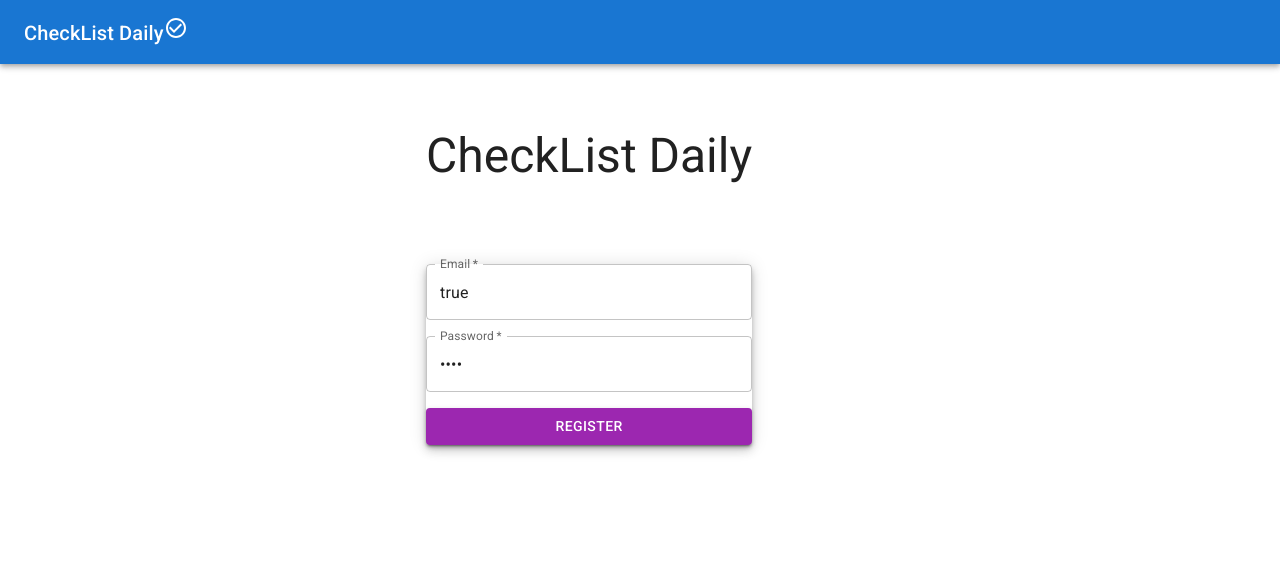
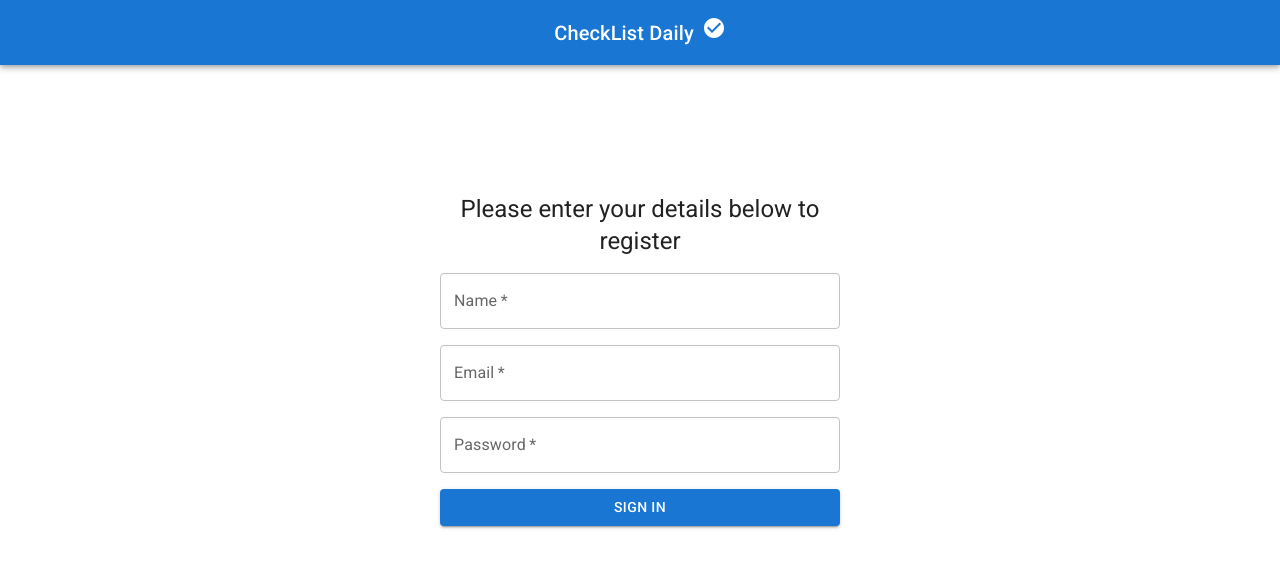
Before and after one commit to stefaniacamargo/Checklist-Daily, a React (Vite) app: page /register in a window 1280 px wide. Shown: the top 568 px of the page. Built offline with nearby package versions, Linux system fonts and the light colour scheme; no server answers.

Commit message:
Signup form functionality and styles term

```diff
--- a/src/components/AppNav.jsx
+++ b/src/components/AppNav.jsx
@@ -1,5 +1,5 @@
 import { AppBar, Box, Toolbar, Typography, Button } from "@mui/material";
-import CheckCircleOutlineIcon from "@mui/icons-material/CheckCircleOutline";
+import CheckCircleIcon from '@mui/icons-material/CheckCircle';
 
 import { useNavigate } from "react-router-dom";
 
@@ -17,11 +17,11 @@ export const AppNav = () => {
 
   return (
     <Box sx={{ flexGrow: 1 }}>
-      <AppBar position="static">
+      <AppBar position="static" color="primary">
         <Toolbar>
-          <Typography variant="h6" component="div" sx={{ flexGrow: 1 }}>
+          <Typography variant="h6" component="div" align="center" sx={{ flexGrow: 1, mb: 2 }}>
             CheckList Daily
-            <CheckCircleOutlineIcon />
+            <CheckCircleIcon sx={{ ml : 1, mt: 2}}/>
           </Typography>
           {isAuth && (
             <Button color="inherit" onClick={onLogoutClick}>
--- a/src/components/LoginForm.jsx
+++ b/src/components/LoginForm.jsx
@@ -6,12 +6,11 @@ import {
   CircularProgress,
   Alert,
   Typography,
-  Box
+  Box,
 } from "@mui/material";
-import CheckCircleOutlineIcon from "@mui/icons-material/CheckCircleOutline";
 import { signInWithEmailAndPassword } from "firebase/auth";
 import { useNavigate } from "react-router-dom";
-import { styled } from '@mui/material/styles';
+import { styled } from "@mui/material/styles";
 
 const FormContainer = styled(Box)`
   width: 100%;
@@ -19,7 +18,7 @@ const FormContainer = styled(Box)`
   display: flex;
   justify-content: center;
   margin: 0 auto;
-  margin-top: 5rem;
+  margin-top: 8rem;
 `;
 
 // Components
@@ -53,12 +52,11 @@ export const LoginForm = () => {
       setIsLoading(false);
     }
   };
-
+  const handleButtonClick = () => {
+    navigate("/register");
+  };
   return (
-    <FormContainer
-      component="form"
-      onSubmit={onSubmit}
-    >
+    <FormContainer component="form" onSubmit={onSubmit}>
       <Grid container spacing={2}>
         <Grid item xs={12}>
           <Typography
@@ -73,7 +71,7 @@ export const LoginForm = () => {
         <Grid item xs={12}>
           <TextField
             label="Email"
-            color="secondary"
+            color="primary"
             type="email"
             value={email}
             onChange={onEmailChange}
@@ -85,7 +83,7 @@ export const LoginForm = () => {
           <TextField
             label="Password"
             type="password"
-            color="secondary"
+            color="primary"
             value={password}
             onChange={onPasswordChange}
             required
@@ -93,15 +91,25 @@ export const LoginForm = () => {
           />
         </Grid>
         {errorMessage && (
-          <Grid item xs={12}>
+          <Grid item xs={12} >
             <Alert severity="error">{errorMessage}</Alert>
           </Grid>
         )}
+        <Grid container spacing={2} mt={2} ml={8}>
+            <Typography textAlign="center" component="p" align="center">
+              ¿You do not have an account?
+            </Typography>
+            <Grid ml={5}>
+            <Button href="#text-buttons" color= "warning" onClick={handleButtonClick}>
+              Sign Up
+            </Button>
+            </Grid>
+        </Grid>
         <Grid item xs={12}>
           <Button
             variant="contained"
             type="submit"
-            color="secondary"
+            color="primary"
             disabled={isLoading}
             fullWidth
           >
--- a/src/components/RegisterForm.jsx
+++ b/src/components/RegisterForm.jsx
@@ -1,3 +1,4 @@
+import { useState } from "react";
 import {
   Grid,
   TextField,
@@ -5,49 +6,113 @@ import {
   // CircularProgress,
   // Alert,
   Typography,
-  Container,
+  Alert,
   Box,
-  Paper
 } from "@mui/material";
+import { styled } from "@mui/material/styles";
 
-
-// import { auth } from "../config/firebase";
+const FormContainer = styled(Box)`
+  width: 100%;
+  max-width: 400px;
+  display: flex;
+  justify-content: center;
+  margin: 0 auto;
+  margin-top: 8rem;
+`;
+import { createUserWithEmailAndPassword} from "firebase/auth";
+import { useNavigate } from "react-router-dom";
+import { auth } from "../config/firebase";
 
 export const RegisterForm = () => {
+  const navigate = useNavigate();
+  const [email, setEmail] = useState("");
+  const [password, setPassword] = useState("");
+  const [isLoading, setIsLoading] = useState(false);
+  const [errorMessage, setErrorMessage] = useState("");
+
+  const handleEmailChange = (e) => {
+    setEmail(e.target.value);
+  };
+  const handlePasswordChange = (e) => {
+    setPassword(e.target.value);
+  };
+
+  const onSubmit = async (event) => {
+    event.preventDefault();
+    setIsLoading(true);
+    try {
+      await createUserWithEmailAndPassword(auth, email, password);
+      setErrorMessage("");
+      navigate("/");
+    } catch (error) {
+      setErrorMessage(error.message);
+    } finally {
+      setIsLoading(false);
+    }
+  };
   return (
-    <form >
-      <Container maxWidth="xs" sx={{ mt: 10}}>
+    <FormContainer component="form" onSubmit={onSubmit}>
       <Grid container spacing={2}>
-          <Typography component="h1" variant="h3" align="center">
-            CheckList Daily
-            <Paper elevation={6} >
-          <Box sx={{ display: "grid", gap: 2, mt: 10 }}>
+        <Grid item xs={12}>
+          <Typography
+            textAlign="center"
+            component="h1"
+            variant="h5"
+            align="center"
+          >
+            Please enter your details below to register
+          </Typography>
+        </Grid>
+        <Grid item xs={12}>
+          <TextField
+            label="Name"
+            color="primary"
+            type="text"
+            required
+            fullWidth
+          />
+        </Grid>
+        <Grid item xs={12}>
           <TextField
             label="Email"
-              color = "secondary"
+            color="primary"
             type="email"
-              value
-              onChange
+            value={email}
+            onChange={handleEmailChange}
             required
+            fullWidth
           />
+        </Grid>
+        <Grid item xs={12}>
           <TextField
             label="Password"
             type="password"
-              color= "secondary"
-              value
-              onChange
+            color="secondary"
+            value={password}
+            onChange={handlePasswordChange}
             required
+            fullWidth
           />
-            <Button variant="contained" type="submit" color= "secondary">
-            Register
+        </Grid>
+        {errorMessage && (
+          <Grid item xs={12}>
+            <Alert severity="error">{errorMessage}</Alert>
+          </Grid>
+        )}
+        <Grid item xs={12}>
+          <Button
+            variant="contained"
+            type="submit"
+            color="primary"
+            disabled={isLoading}
+            fullWidth
+          >
+            Sign In{" "}
           </Button>
-          </Box>
-          </Paper>
-          </Typography>
         </Grid>
-      </Container>
-    </form>
-  )
-}
+      </Grid>
+    </FormContainer>
+  );
+};
 
 export default RegisterForm;
--- a/src/components/TaskList.jsx
+++ b/src/components/TaskList.jsx
@@ -6,7 +6,6 @@ import {
   List,
   Paper,
 } from "@mui/material";
-import CheckCircleOutlineIcon from "@mui/icons-material/CheckCircleOutline";
 import DeleteIcon from "@mui/icons-material/Delete";
 import { useState } from "react";
 
```
Lines whose indentation alone changed are shown as unchanged.
